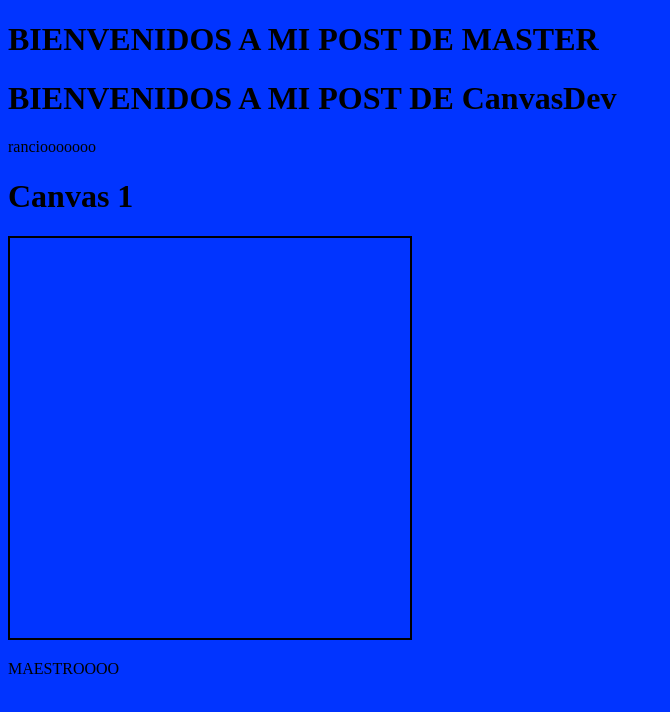
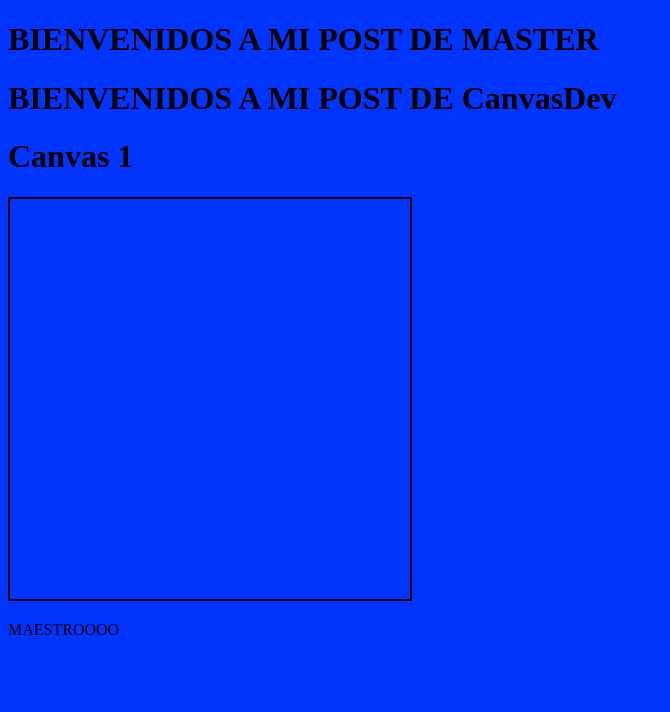
Before and after one commit to agusgonz/Canvas2, a plain HTML site: page index.html in a window 1280 px wide. Shown: the whole page, without its empty margins (0-670 px from the left). Drawn offline with Linux system fonts and the light colour scheme.

Commit message:
Actualizando detalles
Porque puedo

```diff
--- a/index.html
+++ b/index.html
@@ -4,13 +4,12 @@
     <meta charset="UTF-8">
     <meta http-equiv="X-UA-Compatible" content="IE=edge">
     <meta name="viewport" content="width=device-width, initial-scale=1.0">
-    <title>Boludeo</title>
+    <title>JustCanvas</title>
     <link rel="stylesheet" href="css/style.css">
 </head>
 <body>
     <h1>BIENVENIDOS A MI POST DE MASTER</h1>
     <h1>BIENVENIDOS A MI POST DE CanvasDev</h1>
-    <p>ranciooooooo</p>
     <div id="container">
         <h1>Canvas 1</h1>
         <canvas id="canvas"></canvas>
```
